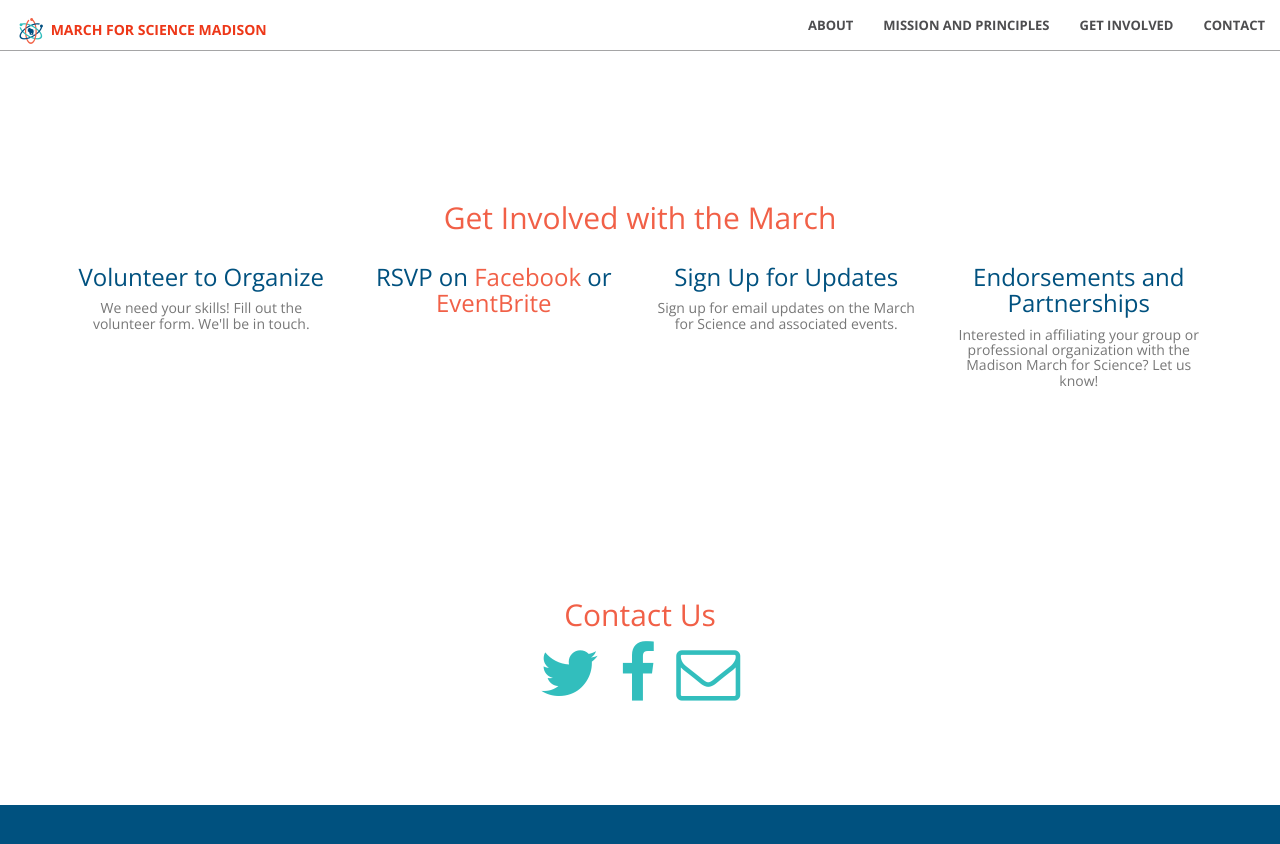
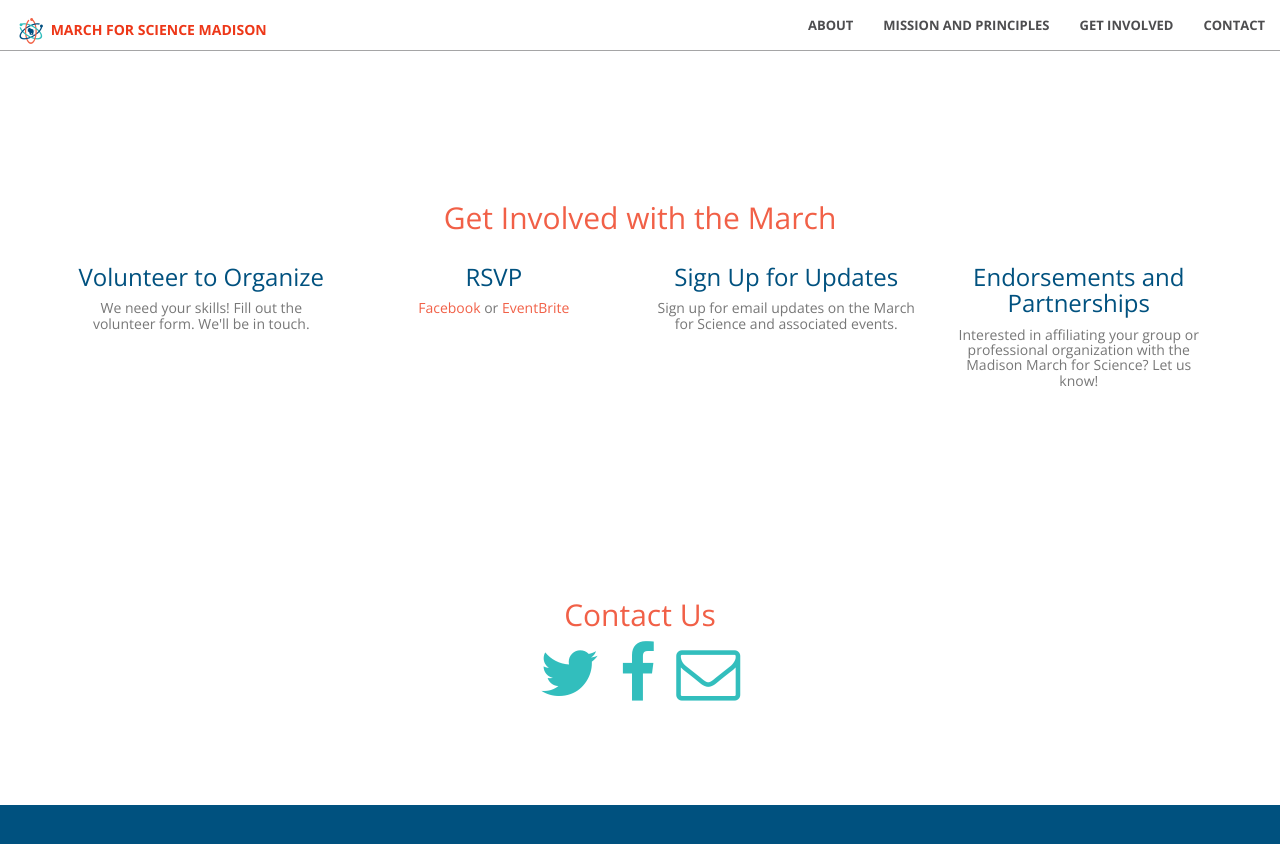
Before and after one commit to ScienceMarchMadison/m4smadison.github.io, a Jekyll site: the page built from index.html, in a window 1280 px wide and 900 px high, scrolled down 1827 px. Shown: the top 844 px of the window. Built offline with Jekyll 4.4.1, drawn with Linux system fonts in a browser that asks for light colours; comment, search, counter and statistics services are not loaded.

Commit message:
Update involve.html

```diff
--- a/_includes/involve.html
+++ b/_includes/involve.html
@@ -21,8 +21,8 @@
             <div class="col-lg-3 col-md-6 text-center">
                 <div class="service-box">
                      <!--<i class="fa fa-4x fa-paper-plane wow bounceIn text-primary" data-wow-delay=".1s"></i>-->
-                    <h3 style="color:#00517f">RSVP on <a href="https://www.facebook.com/events/156033178229398/" target="_blank">Facebook</a> or <a href="marchforsciencemadison.eventbrite.com" target="_blank">EventBrite</a></h3>
-            <!--        <h5 class="text-muted">More details coming soon.</h5>-->
+                    <h3 style="color:#00517f">RSVP</h3>
+                    <h5 class="text-muted"><a href="https://www.facebook.com/events/156033178229398/" target="_blank">Facebook</a> or <a href="marchforsciencemadison.eventbrite.com" target="_blank">EventBrite</a></h5>
                 </div>
             </div>
 
```
